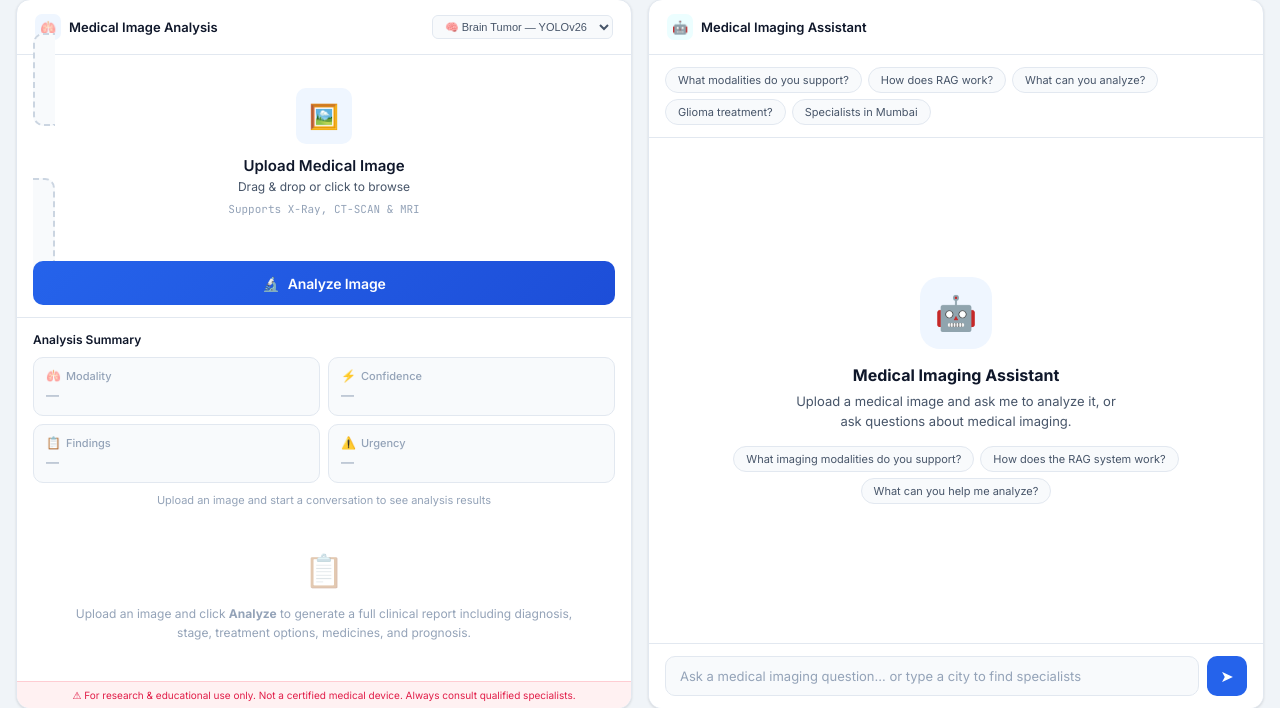
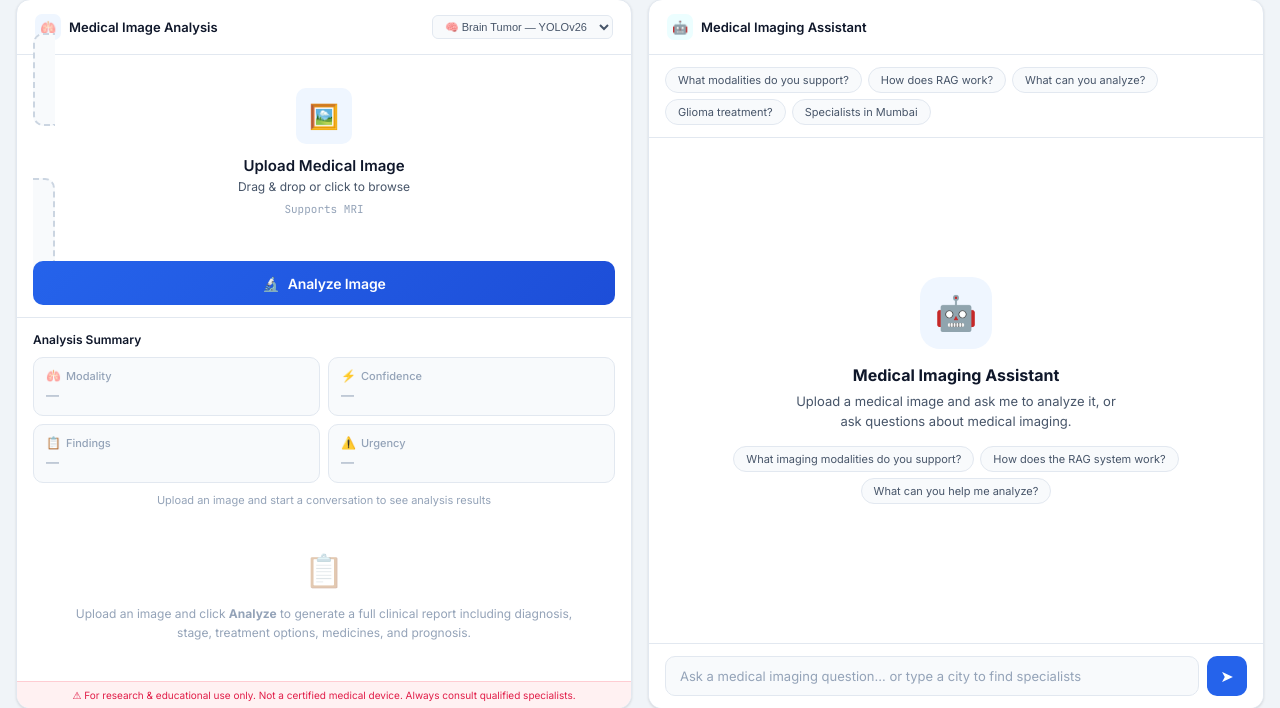
Before and after one commit to jasleenkhalsa/MedVision_AI, a Flask app: page / in a window 1280 px wide. Shown: the part 75-783 px from the top of the page. Run offline with Flask 3, Linux system fonts and the light colour scheme; parts of the project's set-up code (start-up, migrations or seed data) failed here and were passed over; some libraries are stand-ins or nearby versions.

Commit message:
update upload zone message to only support MRI

```diff
--- a/templates/index.html
+++ b/templates/index.html
@@ -56,7 +56,7 @@
         <div class="upload-zone-icon">🖼️</div>
         <div class="upload-zone-title">Upload Medical Image</div>
         <div class="upload-zone-sub">Drag &amp; drop or click to browse</div>
-        <div class="upload-zone-types">Supports X-Ray, CT-SCAN & MRI</div>
+        <div class="upload-zone-types">Supports MRI</div>
       </label>
     </div>
 
```
